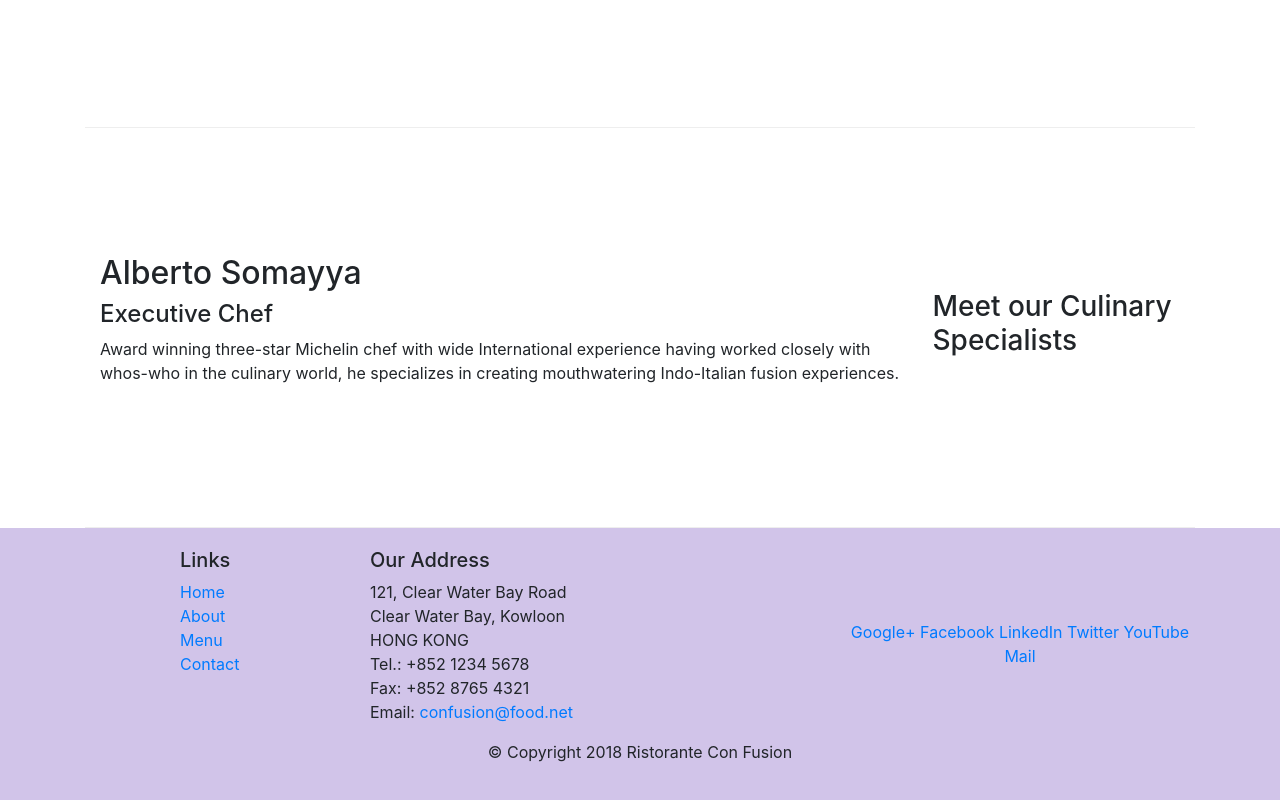
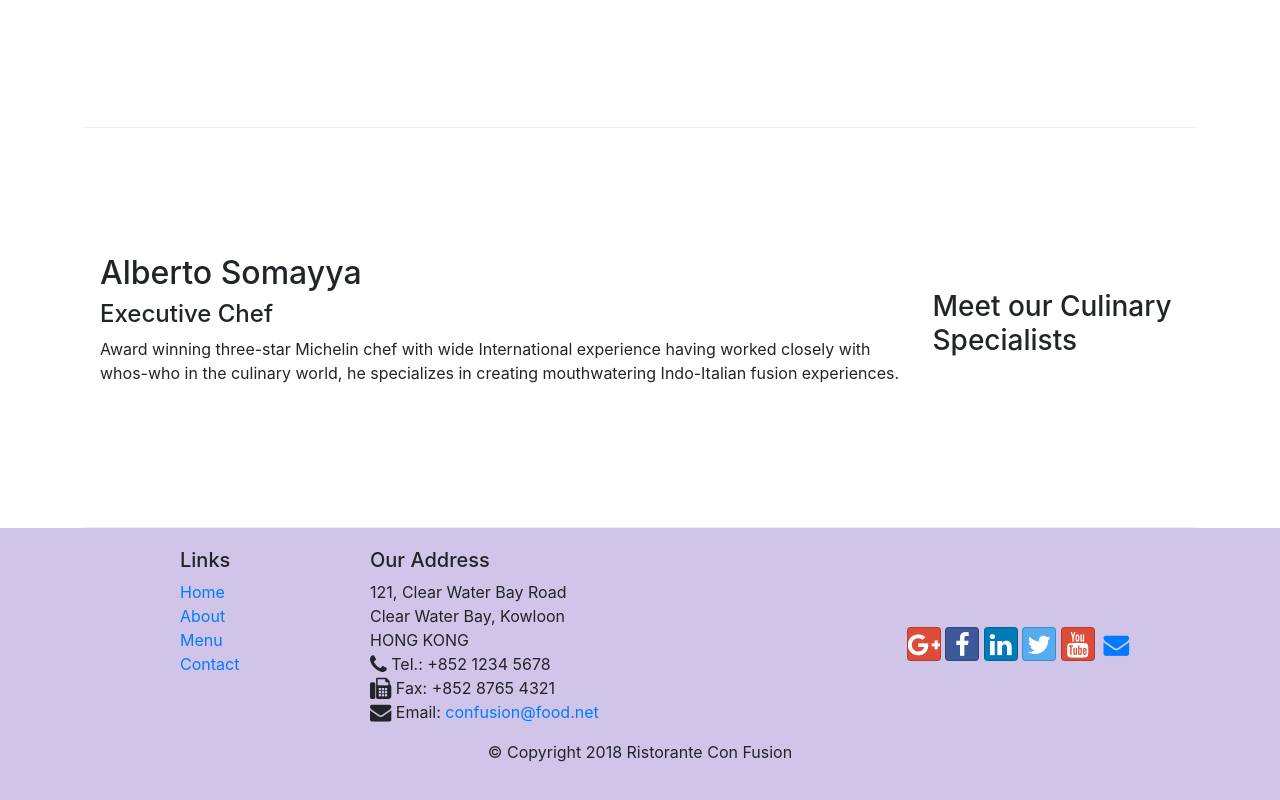
Before and after one commit to noor256/websiteCoursera, a website: page index.html in a window 1280 px wide. Shown: the part 1006-1806 px from the top of the page. Drawn offline with nearby package versions, Linux system fonts and the light colour scheme.

Commit message:
Icon Fonts

```diff
--- a/index.html
+++ b/index.html
@@ -9,7 +9,10 @@
 
         <!-- Bootstrap CSS -->
         <link rel="stylesheet" href="node_modules/bootstrap/dist/css/bootstrap.min.css">
+        <link rel="stylesheet" href="node_modules/font-awesome/css/font-awesome.min.css">
+        <link rel="stylesheet" href="node_modules/bootstrap-social/bootstrap-social.css">
         <link rel="stylesheet" href="css/styles.css">
+
         <title>Ristorante Con Fusion</title>
 </head>
 
@@ -24,10 +27,10 @@
 
             <div class="collapse navbar-collapse" id="Navbar">
                 <ul class="navbar-nav mr-auto">
-                    <li class="nav-item active"><a class="nav-link" href="#">Home</a></li>
-                    <li class="nav-item"><a class="nav-link" href="./aboutus.html">About</a></li>
-                    <li class="nav-item"><a class="nav-link" href="#">Menu</a></li>
-                    <li class="nav-item"><a class="nav-link" href="#">Contact</a></li>
+                    <li class="nav-item active"><a class="nav-link" href="#"><span class="fa fa-home fa-lg"></span> Home</a></li>
+                    <li class="nav-item"><a class="nav-link" href="./aboutus.html"><span class="fa fa-info fa-lg"></span> About</a></li>
+                    <li class="nav-item"><a class="nav-link" href="#"><span class="fa fa-list fa-lg"></span> Menu</a></li>
+                    <li class="nav-item"><a class="nav-link" href="#"><span class="fa fa-address-card fa-lg"></span> Contact</a></li>
                 </ul>
             </div>
 
@@ -99,19 +102,19 @@
 		              121, Clear Water Bay Road<br>
 		              Clear Water Bay, Kowloon<br>
 		              HONG KONG<br>
-		              Tel.: +852 1234 5678<br>
-		              Fax: +852 8765 4321<br>
-		              Email: <a href="mailto:confusion@food.net">confusion@food.net</a>
+		              <i class="fa fa-phone fa-lg"></i> Tel.: +852 1234 5678<br>
+		              <i class="fa fa-fax fa-lg"></i> Fax: +852 8765 4321<br>
+                      <i class="fa fa-envelope fa-lg"></i> Email: <a href="mailto:confusion@food.net">confusion@food.net</a>
 		           </address>
                 </div>
                 <div class="col-12 col-sm-4 align-self-center">
                     <div class="text-center">
-                        <a href="http://google.com/+">Google+</a>
-                        <a href="http://www.facebook.com/profile.php?id=">Facebook</a>
-                        <a href="http://www.linkedin.com/in/">LinkedIn</a>
-                        <a href="http://twitter.com/">Twitter</a>
-                        <a href="http://youtube.com/">YouTube</a>
-                        <a href="mailto:">Mail</a>
+                        <a class="btn btn-social-icon btn-google"  href="http://google.com/+"><i class="fa fa-google-plus fa-lg"></i></a>
+                        <a class="btn btn-social-icon btn-facebook" href="http://www.facebook.com/profile.php?id="><i class="fa fa-facebook fa-lg"></i></a>
+                        <a class="btn btn-social-icon btn-linkedin" href="http://www.linkedin.com/in/"><i class="fa fa-linkedin fa-lg"></i></a>
+                        <a class="btn btn-social-icon btn-twitter" href="http://twitter.com/"><i class="fa fa-twitter fa-lg"></i></a>
+                        <a class="btn btn-social-icon btn-google" href="http://youtube.com/"><i class="fa fa-youtube fa-lg"></i></a>
+                        <a class="btn btn-social-icon" href="mailto:"><i class="fa fa-envelope fa-lg"></i></a>
                     </div>
                 </div>
            </div>
--- a/package.json
+++ b/package.json
@@ -15,6 +15,8 @@
   },
   "dependencies": {
     "bootstrap": "^4.0.0",
+    "bootstrap-social": "^5.1.1",
+    "font-awesome": "^4.7.0",
     "jquery": "^3.3.1",
     "popper.js": "^1.12.9"
   }
```
Also changed, not shown: aboutus.html (+15 -13 lines), 1 other file.
